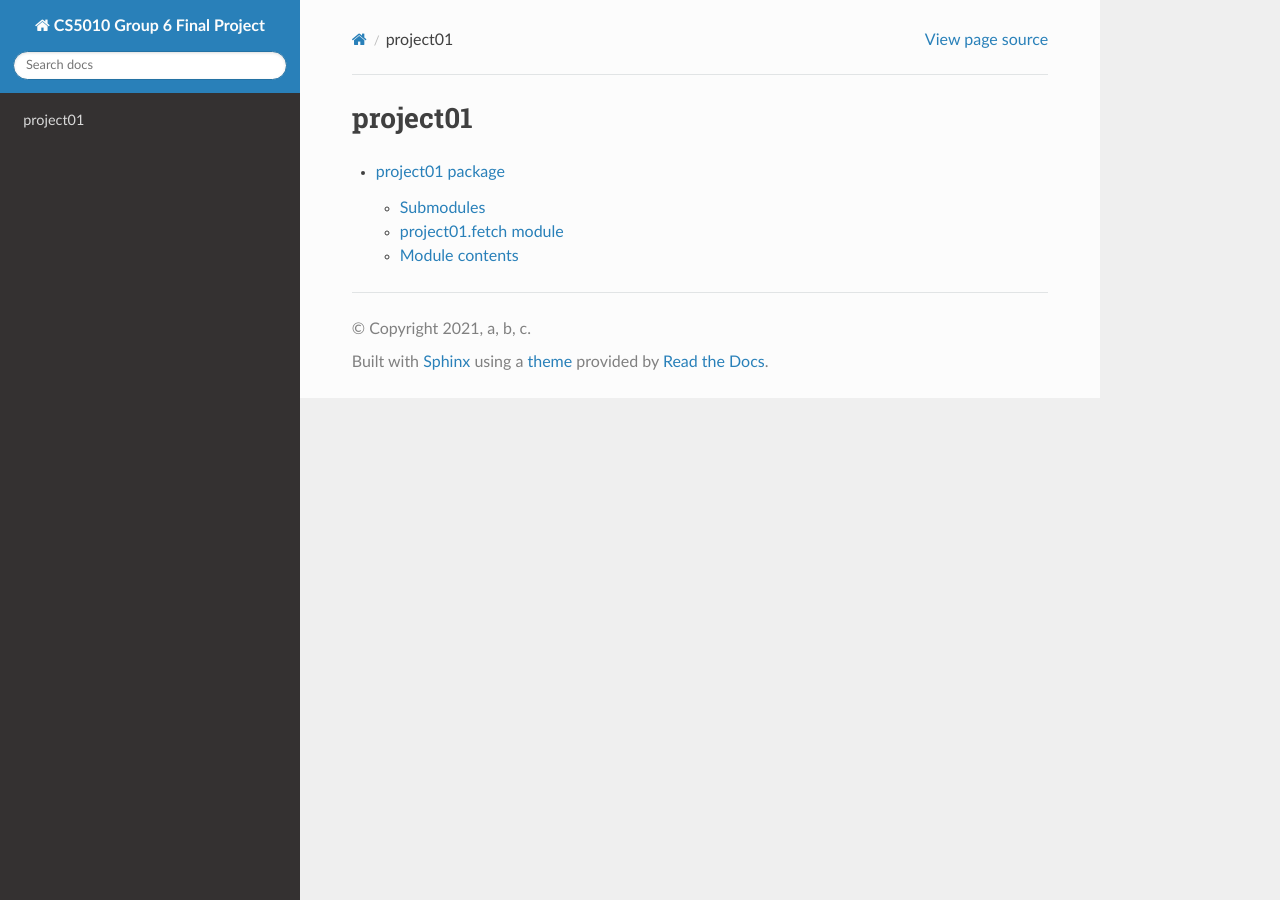
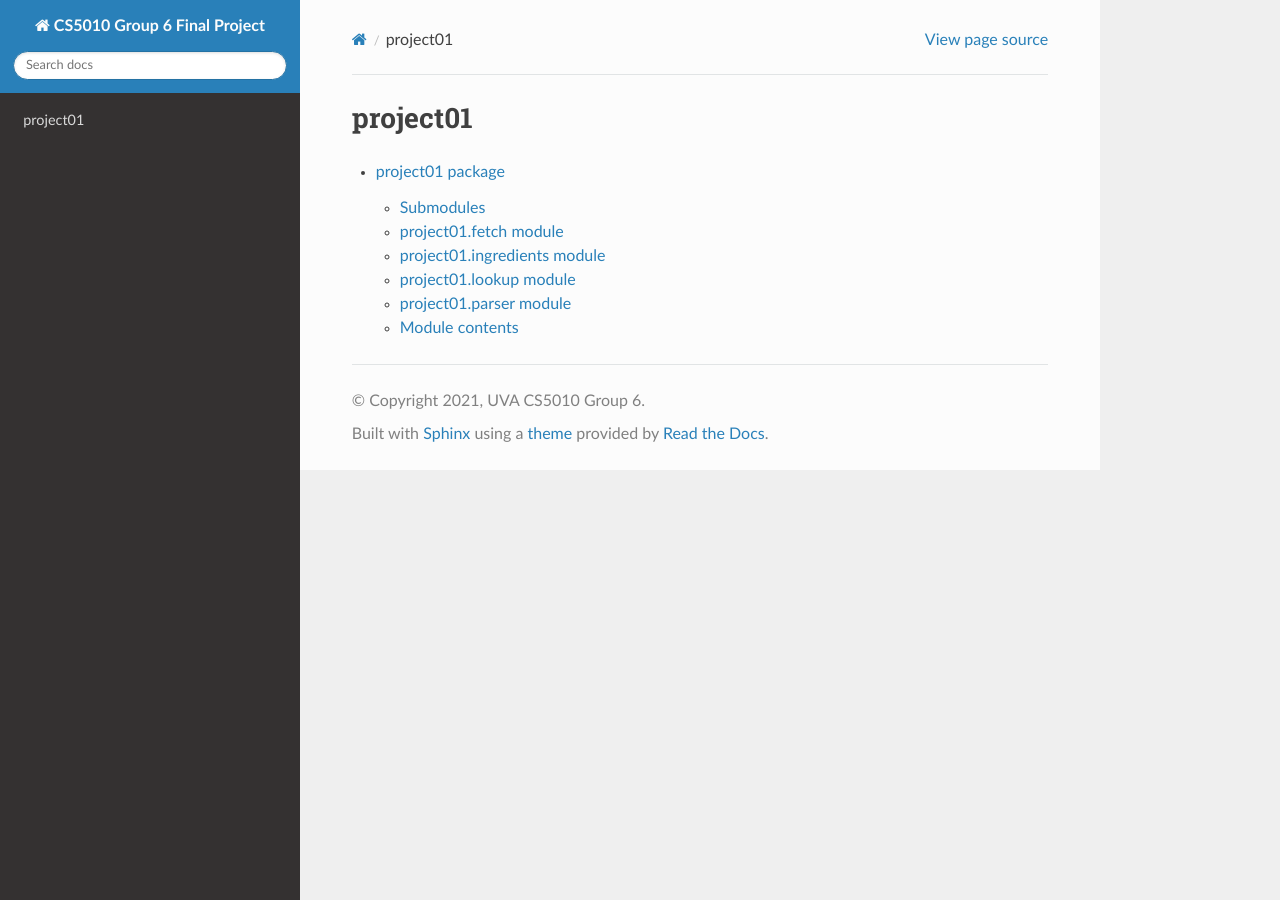
Before and after one commit to uva-sp2021-cs5010-g6/finalproject, a Sphinx documentation site: the page built from doc/source/modules.rst, in a window 1280 px wide. Built offline with Sphinx 7.4.7 and the Read the Docs theme 2.0.0, drawn with Linux system fonts in a browser that asks for light colours.

```diff
--- a/doc/source/conf.py
+++ b/doc/source/conf.py
@@ -18,8 +18,8 @@ sys.path.insert(0, os.path.abspath('../../'))
 # -- Project information -----------------------------------------------------
 
 project = 'CS5010 Group 6 Final Project'
-copyright = '2021, a, b, c'
-author = 'a, b, c'
+copyright = '2021, UVA CS5010 Group 6'
+author = 'Nitika, Swaroop, Robert'
 
 # The full version, including alpha/beta/rc tags
 release = '0.1.0'
@@ -33,6 +33,7 @@ release = '0.1.0'
 extensions = [
         'sphinx.ext.autodoc',
         'sphinx.ext.viewcode',
+        'sphinx.ext.napoleon',
         'sphinx_rtd_theme'
 ]
 
--- a/doc/source/project01.rst
+++ b/doc/source/project01.rst
@@ -12,6 +12,30 @@ project01.fetch module
    :undoc-members:
    :show-inheritance:
 
+project01.ingredients module
+----------------------------
+
+.. automodule:: project01.ingredients
+   :members:
+   :undoc-members:
+   :show-inheritance:
+
+project01.lookup module
+-----------------------
+
+.. automodule:: project01.lookup
+   :members:
+   :undoc-members:
+   :show-inheritance:
+
+project01.parser module
+-----------------------
+
+.. automodule:: project01.parser
+   :members:
+   :undoc-members:
+   :show-inheritance:
+
 Module contents
 ---------------
 
```
Also changed, not shown: doc/source/index.rst (+4 -4 lines), 2 other files.
